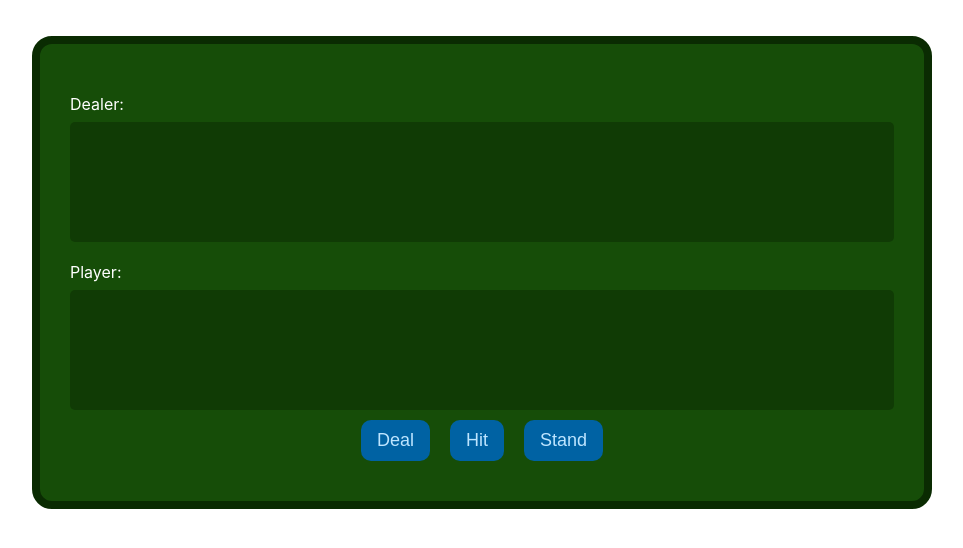
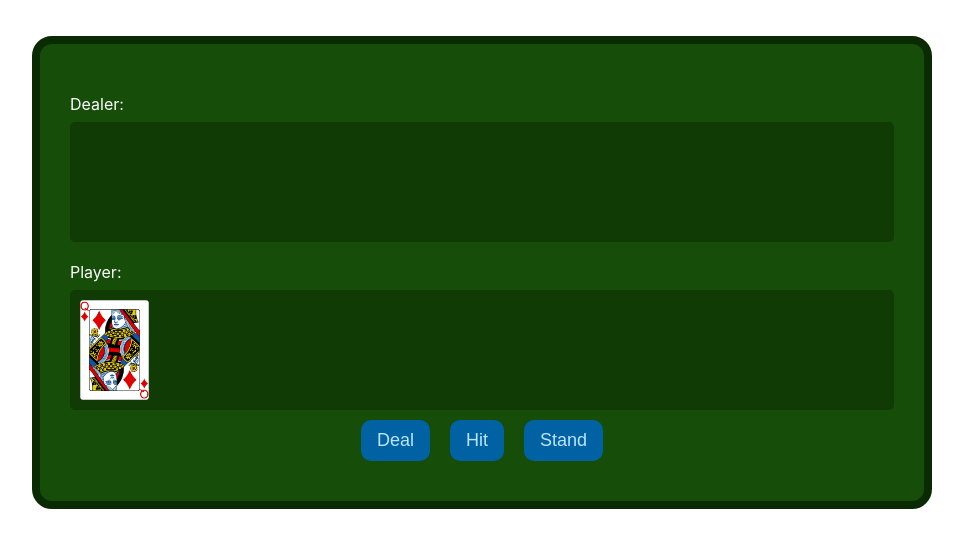
Before and after one commit to christinab980/Curriculum-, a plain HTML site: page Black Jack/index.html in a window 1280 px wide. Both pictures are taken after a click on the button "Hit". Shown: the whole page, without its empty margins (158-1121 px from the left). Drawn offline with Linux system fonts and the light colour scheme.

Commit message:
added image and updated both JS and HTML for BlackJack Project

```diff
--- a/Black Jack/index.html
+++ b/Black Jack/index.html
@@ -24,6 +24,7 @@
 
         </div>
       </div>
+      <div class="results"> </div>
       <div class="buttons">
         <button id="deal-button" type="button">Deal</button>
         <button id="hit-button" type="button">Hit</button>
--- a/Black Jack/main.js
+++ b/Black Jack/main.js
@@ -1,6 +1,7 @@
 const dealerHand = document.getElementById("dealer-hand");
 const playerHand = document.getElementById("player-hand");
 const dealButton = document.getElementById("deal-button");
+const standButton = document.getElementById ("stand-button")
 const hitButton = document.getElementById("hit-button");
 const rank = ["ace", 2, 3, 4, 5, 6, 7, 8, 9, 10, "jack", "queen", "king"];
 let isGameOver = false;
@@ -8,6 +9,21 @@ let gameDeck = buildDeck();
 let pHand = [];
 let dHand = [];
 
+// let dealersSum = 0;
+// let yourSum = 0;
+
+// let dealerAceCount = 0;
+// let yourAceCount = 0;
+
+// let hidden;
+// let deck;
+// let canHit = true;
+
+// window.onload = () => {
+//     buildDeck();
+//     shuffleDeck();
+//     startGame();
+// }
 
 const getCardImage = (card) => {
     const cardImage = document.createElement("img");
@@ -47,7 +63,7 @@ function buildDeck () {
     return deck;
 };
 
-function displayGame () {
+const displayGame = () => {
     dealerHand.innerHTML = " "
     playerHand.innerHTML = " "
     for (let i=0; i<dHand.length; i++) {
@@ -61,6 +77,18 @@ function displayGame () {
         playerHand.appendChild(cardElement)
     }
 };
+
+// function firstDeal () {
+//     let recipient = 'player'
+//     for (let i =0; i < 4; i++ ) {
+//     displayGame(deck.pop(), recipient);
+//     if (recipient === 'player') {
+//         recipient = 'dealer';
+//     } else {
+//         recipient = 'player'
+//     }
+// }
+// }
 
 function deal (deck, target) {
     const currentCard = deck.pop()
@@ -76,11 +104,86 @@ function shuffleDeck (deck) {
     }
 }
 
+// function startGame() {
+//     hidden = deck.pop();
+//     dealersSum += getValue(hidden);
+//     dealerAceCount += checkAce(hidden);
+
+//     while (dealerSum < 17) {
+//         let cardImage = document.createElement("img");
+//         let card = deck.pop;
+//         cardImage.scr ="./images/" + card + ".png";
+//         dealersSum += getValue(card);
+//         dealerAceCount += checkAce(card);
+//         document.getElementById('dealer-hand').append(cardImage)
+//     }
+
+//     for (let i=0; i < 2; i++) {
+//         let cardImage = document.createElement("img");
+//         let card = deck.pop;
+//         cardImage.scr ="./images/" + card + ".png";
+//         yourSum += getValue(card);
+//         yourAceCount += checkAce(card);
+//         document.getElementById('player-hand').append(cardImage)
+//     }
+// }
+
 function hitMe () {
   for (let i=0; i<1; i++) {
-    renderCard(deck.pop(card), pla)
+    const newCard = gameDeck[i]
+    const cardElement = getCardImage(newCard)
+    playerHand.appendChild(cardElement)
   }
 }
+
+// function standByMe () {
+//     dealerSum = reduceAceCount(dealerSum, dealerAceCount);
+//     yourSum = reduceAce(yourSum, yourAceCount);
+
+//     hitMe = false;
+
+//     let message = " "
+//     if (yourSum > 21) {
+//         message = "You Lose!";
+//     } else if (dealerSum > 21) {
+//         message = "You Win";
+//     } else if (yourSum == dealerSum) {
+//         message = "Tie";
+//     } else if (yourSum < dealerSum) {
+//         message = "You Lose!";
+//     }
+//     document.getElementById('dealer-points').innerText = dealerSum;
+//     document.getElementById('player-points').innerText = yourSum
+//     document.getElementById('result').innerText = message;
+// };
+
+// function getValue (card) {
+//     let data = card.split('_');
+//     let value = data[0];
+
+//     if (isNaN(value)) {
+//         if (value == 'ace') {
+//             return 11;
+//         }
+//         return 10;
+//     }
+//     return parseInt(value);
+// }
+
+// function checkAce (card) {
+//     if (card[0] == "Ace") {
+//         return = 1;
+//     }
+//     return 0;
+// }
+
+// function reduceAce(playerSum, playerAceCount) {
+//     while(playerSum > 21 && playerAceCount > 0) {
+//         playerSum -= 10;
+//         playerAceCount -= 1;
+//     }
+//     return playerSum
+// }
 
 shuffleDeck(gameDeck);
 
@@ -93,3 +196,4 @@ dealButton.addEventListener('click', function(){
 })
 
 hitButton.addEventListener('click', hitMe)
+standButton.addEventListener('click', standByMe)
```
Also changed, not shown: Black Jack/images/0_of_cover.png (added).
